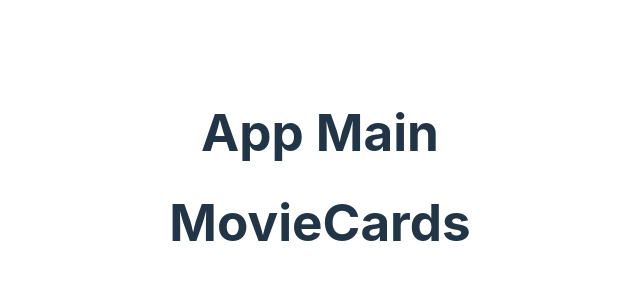
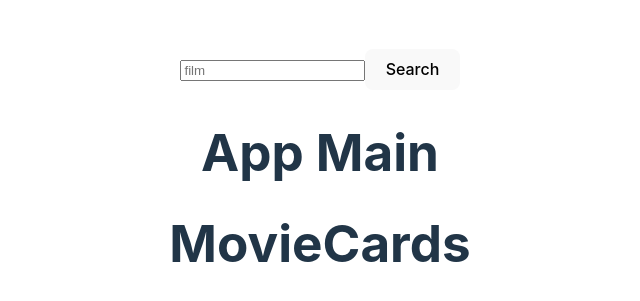
Before and after one commit to DeboraChiarelli/vite-boolflix, a Vue app: page / in a window 1280 px wide. Shown: the part 223-524 px from the top of the page, without its empty margins (320-960 px from the left). Built offline with nearby package versions, Linux system fonts and the light colour scheme; no server answers.

Commit message:
Add - stringa vuota ricerca film nello store.js

```diff
--- a/src/App.vue
+++ b/src/App.vue
@@ -4,6 +4,7 @@ import AppMain from './components/AppMain.vue';
 import MovieCards from './components/MovieCards.vue';
 
 import axios from 'axios';
+import { store } from "./store.js";
 
 export default {
   components: {
@@ -11,6 +12,11 @@ export default {
     //AppMain,
     MovieCards,
     AppMain
+  },
+  data() {
+    return {
+      store,
+    }
   },
   mounted() {
     const request = axios.get('https://api.themoviedb.org/3/search/movie', {
--- a/src/components/AppHeader.vue
+++ b/src/components/AppHeader.vue
@@ -1 +1,28 @@
-<template></template>
+<script>
+import { store } from "./../store.js"
+
+export default {
+    name: "AppHeader",
+    data() {
+        return {
+            store,
+        }
+    }
+}
+
+</script>
+
+
+<template>
+    <form>
+
+        <input type="text" placeholder="film" v-model.trim="store.searchMovie">
+        <button type="submit" @click.prevent="$emit('search')">Search</button>
+
+    </form>
+</template>
+
+<style lang="scss">
+@use './styles/general.scss' as *;
+@use './styles/partials/variables' as *;
+</style>
--- a/src/store.js
+++ b/src/store.js
@@ -0,0 +1,6 @@
+import { reactive } from "vue"
+
+export const store = reactive({
+    moviesList: [],
+    searchMovie: ""
+})
```
